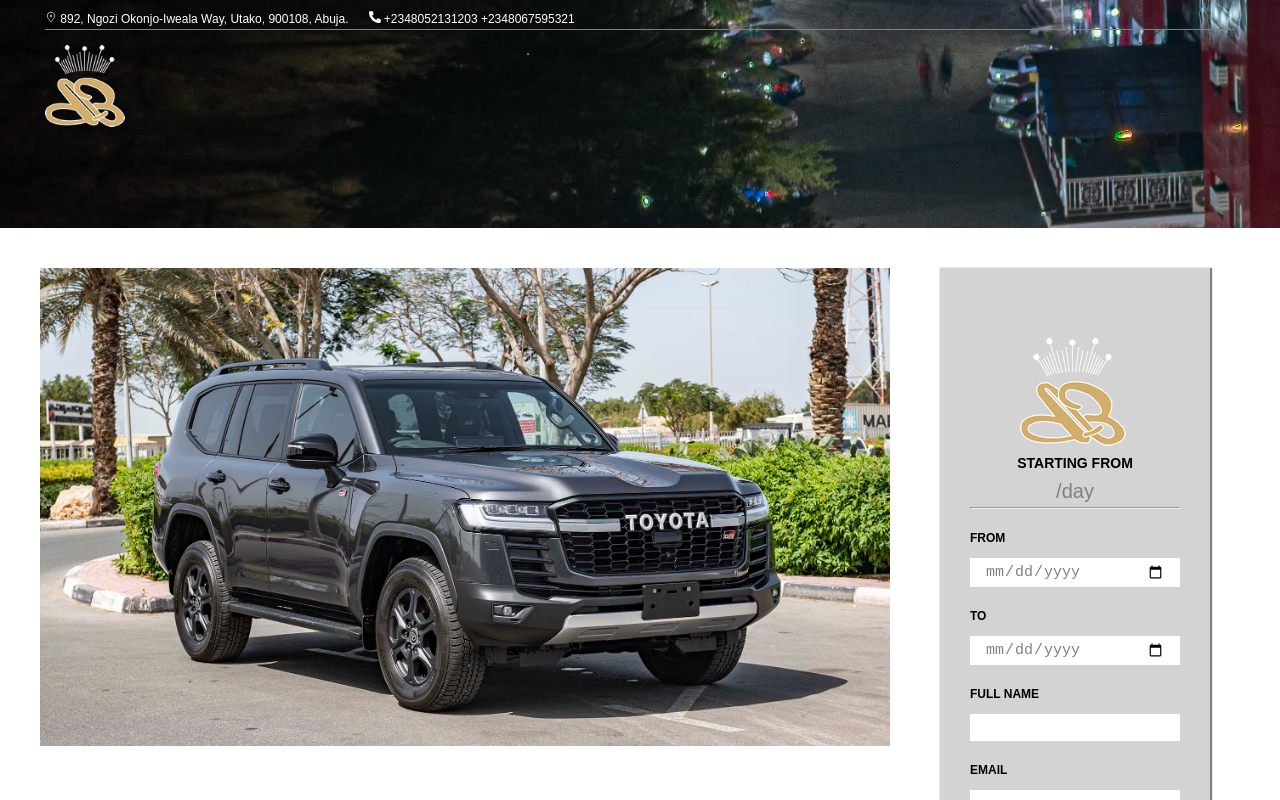
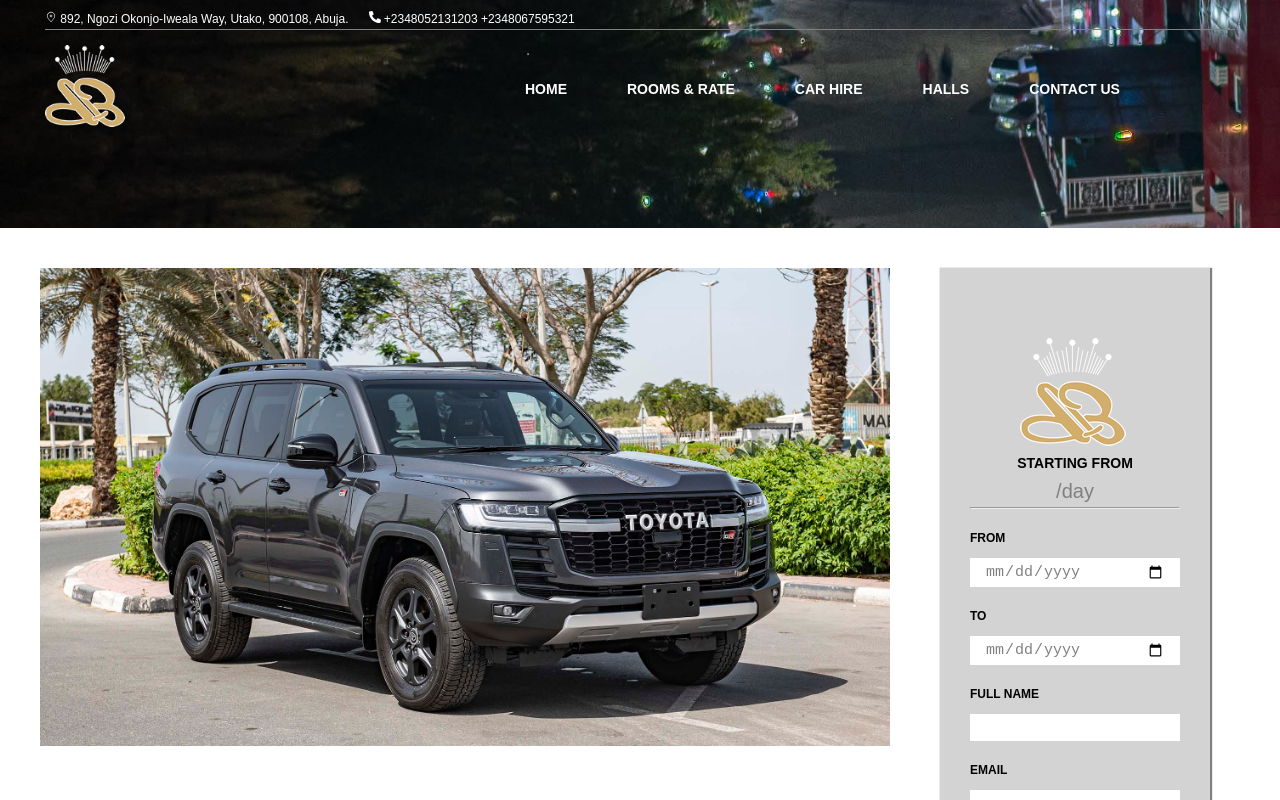
Before and after one commit to raveroses/hotel-booking, a React (Vite) app in the folder hotel/: page /product2 in a window 1280 px wide. Shown: the top 800 px of the page. Built offline with nearby package versions, Linux system fonts and the light colour scheme.

Commit message:
initial commiit

```diff
--- a/hotel/src/App.jsx
+++ b/hotel/src/App.jsx
@@ -9,7 +9,7 @@
 import RoomRate from "./pages/RoomRate";
 import ProductDisplay from "./pages/ProductDisplay";
 import Car from "./pages/Car";
-import ProductDisplay2 from "./pages/Pro";
+import Pro from "./pages/Pro";
 import Payment2 from "./pages/Payment2";
 
 function App() {
@@ -112,7 +112,7 @@
           <Route path="/room" element={<RoomRate />} />
           <Route path="/product" element={<ProductDisplay />} />
           <Route path="/car" element={<Car />} />
-          <Route path="/product2" element={<ProductDisplay2 />} />
+          <Route path="/product2" element={<Pro />} />
           <Route path="/payment2" element={<Payment2 />} />
         </Routes>
         <Footer />
--- a/hotel/src/pages/Pro.jsx
+++ b/hotel/src/pages/Pro.jsx
@@ -102,6 +102,23 @@
                 <Link to="/contact">Contact us</Link>
               </li>
             </ul>
+            <ul className="ul">
+              <li>
+                <Link to="/">Home</Link>
+              </li>
+              <li>
+                <Link to="/room">Rooms & Rate</Link>
+              </li>
+              <li>
+                <Link to="/car">Car Hire</Link>
+              </li>
+              <li>
+                <Link to="/hall">Halls</Link>
+              </li>
+              <li>
+                <Link to="/contact">Contact us</Link>
+              </li>
+            </ul>
           </div>
         </div>
 
```
